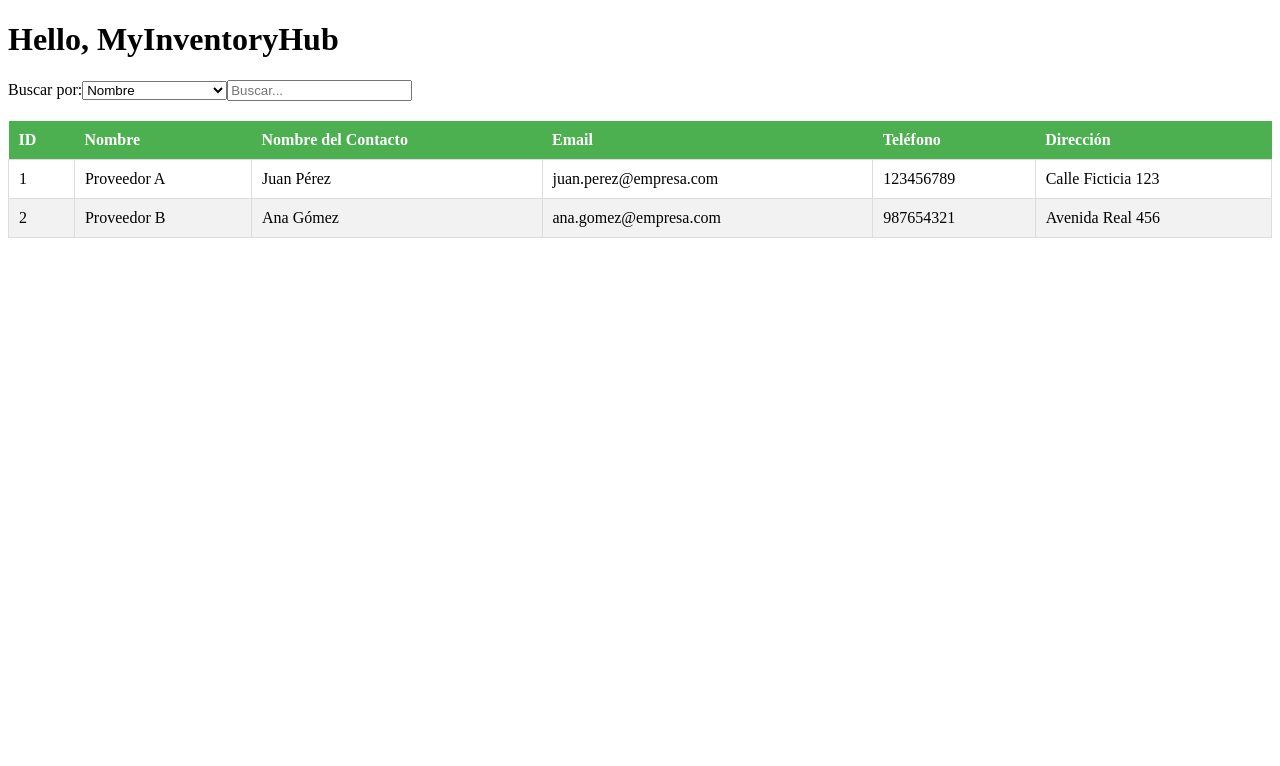
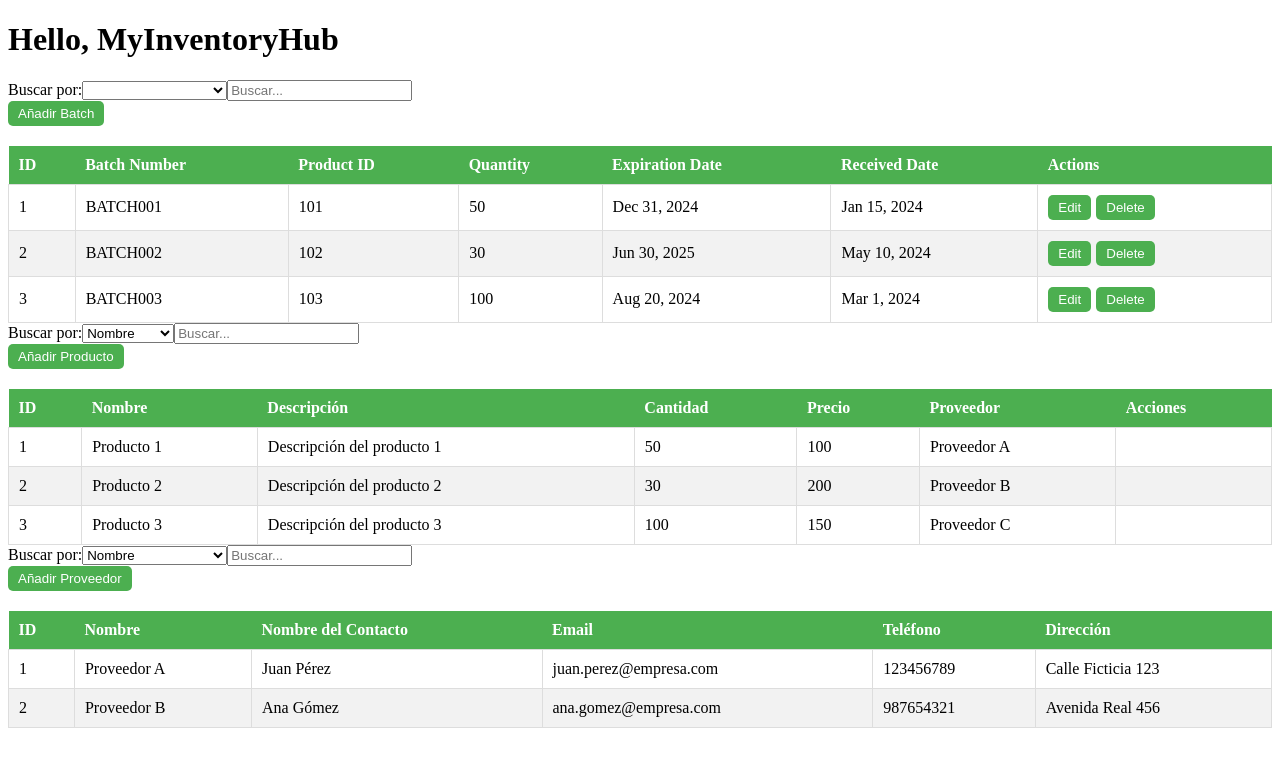
Before and after one commit to SyTW2425/E17_P4, an Angular app in the folder MyInventoryHub/: page / in a window 1280 px wide. Shown: the top 766 px of the page. Built offline with nearby package versions, Linux system fonts and the light colour scheme.

Commit message:
3 First Components Actualized

```diff
--- a/MyInventoryHub/src/app/app.component.html
+++ b/MyInventoryHub/src/app/app.component.html
@@ -1,6 +1,6 @@
 <h1>Hello, MyInventoryHub</h1>
 <div class="container">
-  <!-- <app-batch-list></app-batch-list> -->
-  <!-- <app-product-manager></app-product-manager> -->
+  <app-batch-list></app-batch-list>
+  <app-product-manager></app-product-manager>
    <app-supplier-manager></app-supplier-manager>
 </div>
--- a/MyInventoryHub/src/app/components/batch-list/batch-list.component.html
+++ b/MyInventoryHub/src/app/components/batch-list/batch-list.component.html
@@ -1,5 +1,22 @@
+<!-- Selector para elegir el campo de búsqueda -->
+<label for="searchCriteria">Buscar por:</label>
+<select id="searchCriteria" [(ngModel)]="searchCriteria">
+  <option value="id">ID</option>
+  <option value="productId">ID Producto</option>
+  <option value="batchNumber">Número de Lote</option>
+  <option value="quantity">Cantidad</option>
+  <option value="expirationDate">Fecha de Expiración</option>
+  <option value="receivedDate">Fecha de Recepción</option>
+</select>
+
+<!-- Campo de búsqueda -->
+<input type="text" [(ngModel)]="searchTerm" (input)="filterBatches()" placeholder="Buscar..." />
+
+
 <!-- Botón para mostrar el formulario de adición -->
-<button (click)="startAddBatch()">Añadir Batch</button>
+ <div>
+  <button (click)="startAddBatch()">Añadir Batch</button>
+ </div>
 
 <!-- Formulario para añadir un nuevo lote, visible solo si isAdding es true -->
 <div *ngIf="isAdding">
--- a/MyInventoryHub/src/app/components/batch-list/batch-list.component.ts
+++ b/MyInventoryHub/src/app/components/batch-list/batch-list.component.ts
@@ -9,7 +9,7 @@ import { FormsModule } from '@angular/forms';
   standalone: true,
   templateUrl: './batch-list.component.html',
   imports: [CommonModule, DatePipe, FormsModule],
-  styleUrls: ['./batch-list.component.css']
+  styleUrls: ['./batch-list.component.css'],
 })
 export class BatchListComponent implements OnInit {
   batches: Batch[] = [
@@ -19,7 +19,7 @@ export class BatchListComponent implements OnInit {
       batchNumber: 'BATCH001',
       quantity: 50,
       expirationDate: new Date('2024-12-31'),
-      receivedDate: new Date('2024-01-15')
+      receivedDate: new Date('2024-01-15'),
     },
     {
       id: 2,
@@ -27,7 +27,7 @@ export class BatchListComponent implements OnInit {
       batchNumber: 'BATCH002',
       quantity: 30,
       expirationDate: new Date('2025-06-30'),
-      receivedDate: new Date('2024-05-10')
+      receivedDate: new Date('2024-05-10'),
     },
     {
       id: 3,
@@ -35,8 +35,8 @@ export class BatchListComponent implements OnInit {
       batchNumber: 'BATCH003',
       quantity: 100,
       expirationDate: new Date('2024-08-20'),
-      receivedDate: new Date('2024-03-01')
-    }
+      receivedDate: new Date('2024-03-01'),
+    },
   ];
 
   searchCriteria: string = 'batchId';
@@ -49,16 +49,17 @@ export class BatchListComponent implements OnInit {
     batchNumber: '',
     quantity: 0,
     expirationDate: new Date(),
-    receivedDate: new Date()
+    receivedDate: new Date(),
   };
 
-  newBatch: Batch = { // Inicializamos el nuevo lote con valores por defecto
+  newBatch: Batch = {
+    // Inicializamos el nuevo lote con valores por defecto
     id: 0,
     productId: 0,
     batchNumber: '',
     quantity: 0,
     expirationDate: new Date(),
-    receivedDate: new Date()
+    receivedDate: new Date(),
   };
 
   isEditing: boolean = false;
@@ -70,18 +71,6 @@ export class BatchListComponent implements OnInit {
     this.filteredBatches = [...this.batches];
   }
 
-  filterBatches(): void {
-    if (this.searchCriteria === 'batchId') {
-      this.filteredBatches = this.batches.filter(batch =>
-        batch.id.toString().includes(this.searchTerm)
-      );
-    } else if (this.searchCriteria === 'productId') {
-      this.filteredBatches = this.batches.filter(batch =>
-        batch.productId.toString().includes(this.searchTerm)
-      );
-    }
-  }
-
   editBatch(batch: Batch): void {
     this.selectedBatch = { ...batch };
     this.isEditing = true;
@@ -89,7 +78,9 @@ export class BatchListComponent implements OnInit {
 
   saveBatch(): void {
     if (this.selectedBatch.id !== 0) {
-      const index = this.batches.findIndex(batch => batch.id === this.selectedBatch.id);
+      const index = this.batches.findIndex(
+        (batch) => batch.id === this.selectedBatch.id
+      );
       if (index !== -1) {
         this.batches[index] = { ...this.selectedBatch };
       }
@@ -100,7 +91,7 @@ export class BatchListComponent implements OnInit {
         batchNumber: '',
         quantity: 0,
         expirationDate: new Date(),
-        receivedDate: new Date()
+        receivedDate: new Date(),
       };
       this.filterBatches();
     }
@@ -114,12 +105,12 @@ export class BatchListComponent implements OnInit {
       batchNumber: '',
       quantity: 0,
       expirationDate: new Date(),
-      receivedDate: new Date()
+      receivedDate: new Date(),
     };
   }
 
   deleteBatch(batchId: number): void {
-    this.batches = this.batches.filter(batch => batch.id !== batchId);
+    this.batches = this.batches.filter((batch) => batch.id !== batchId);
     this.filterBatches();
   }
 
@@ -138,7 +129,7 @@ export class BatchListComponent implements OnInit {
         batchNumber: '',
         quantity: 0,
         expirationDate: new Date(),
-        receivedDate: new Date()
+        receivedDate: new Date(),
       };
       this.isAdding = false; // Oculta el formulario de adición
       this.filterBatches();
@@ -156,7 +147,29 @@ export class BatchListComponent implements OnInit {
       batchNumber: '',
       quantity: 0,
       expirationDate: new Date(),
-      receivedDate: new Date()
+      receivedDate: new Date(),
     };
   }
+
+  // Filtrar los lotes según el campo seleccionado
+  filterBatches(): void {
+    this.filteredBatches = this.batches.filter((batch) => {
+      if (this.searchCriteria === 'id') {
+        return batch.id.toString().includes(this.searchTerm);
+      } else if (this.searchCriteria === 'productId') {
+        return batch.productId.toString().includes(this.searchTerm);
+      } else if (this.searchCriteria === 'batchNumber') {
+        return batch.batchNumber
+          .toLowerCase()
+          .includes(this.searchTerm.toLowerCase());
+      } else if (this.searchCriteria === 'quantity') {
+        return batch.quantity.toString().includes(this.searchTerm);
+      } else if (this.searchCriteria === 'expirationDate') {
+        return batch.expirationDate.toString().includes(this.searchTerm); // Se puede convertir a cadena para comparar
+      } else if (this.searchCriteria === 'receivedDate') {
+        return batch.receivedDate.toString().includes(this.searchTerm); // Lo mismo para la fecha de recepción
+      }
+      return false; // Si no coincide con ningún campo
+    });
+  }
 }
--- a/MyInventoryHub/src/app/components/product-manager/product-manager.component.html
+++ b/MyInventoryHub/src/app/components/product-manager/product-manager.component.html
@@ -1,5 +1,23 @@
+<!-- Selector para elegir el campo de búsqueda -->
+<label for="searchCriteria">Buscar por:</label>
+<select id="searchCriteria" [(ngModel)]="searchCriteria">
+  <option value="id">ID</option>
+  <option value="name">Nombre</option>
+  <option value="description">Descripción</option>
+  <option value="quantity">Cantidad</option>
+  <option value="price">Precio</option>
+  <option value="supplier">Proveedor</option>
+</select>
+
+<!-- Campo de búsqueda -->
+<input type="text" [(ngModel)]="searchTerm" (input)="filterProducts()" placeholder="Buscar..." />
+
+
 <!-- Botón para mostrar el formulario de adición -->
-<button (click)="startAddProduct()">Añadir Producto</button>
+<div>
+  <button (click)="startAddProduct()">Añadir Producto</button>
+</div>
+
 
 <!-- Formulario para añadir un nuevo producto, visible solo si isAdding es true -->
 <div *ngIf="isAdding">
--- a/MyInventoryHub/src/app/components/product-manager/product-manager.component.ts
+++ b/MyInventoryHub/src/app/components/product-manager/product-manager.component.ts
@@ -8,7 +8,7 @@ import { FormsModule } from '@angular/forms';
   standalone: true,
   templateUrl: './product-manager.component.html',
   imports: [CommonModule, FormsModule], // Asegúrate de importar FormsModule
-  styleUrls: ['./product-manager.component.css']
+  styleUrls: ['./product-manager.component.css'],
 })
 export class ProductManagerComponent implements OnInit {
   products: Product[] = [
@@ -18,7 +18,7 @@ export class ProductManagerComponent implements OnInit {
       description: 'Descripción del producto 1',
       quantity: 50,
       price: 100,
-      supplier: 'Proveedor A'
+      supplier: 'Proveedor A',
     },
     {
       id: 2,
@@ -26,7 +26,7 @@ export class ProductManagerComponent implements OnInit {
       description: 'Descripción del producto 2',
       quantity: 30,
       price: 200,
-      supplier: 'Proveedor B'
+      supplier: 'Proveedor B',
     },
     {
       id: 3,
@@ -34,9 +34,13 @@ export class ProductManagerComponent implements OnInit {
       description: 'Descripción del producto 3',
       quantity: 100,
       price: 150,
-      supplier: 'Proveedor C'
-    }
+      supplier: 'Proveedor C',
+    },
   ];
+
+  searchCriteria: string = 'name'; // El valor predeterminado es buscar por nombre
+  searchTerm: string = '';
+  filteredProducts: Product[] = [];
 
   newProduct: Product = {
     id: 0,
@@ -44,14 +48,16 @@ export class ProductManagerComponent implements OnInit {
     description: '',
     quantity: 0,
     price: 0,
-    supplier: ''
+    supplier: '',
   };
 
   isAdding: boolean = false;
 
   constructor() {}
 
-  ngOnInit(): void {}
+  ngOnInit(): void {
+    this.filteredProducts = [...this.products];
+  }
 
   // Función para iniciar la adición de un nuevo producto
   startAddProduct(): void {
@@ -61,9 +67,16 @@ export class ProductManagerComponent implements OnInit {
   // Función para añadir un nuevo producto
   addProduct(): void {
     // Validación básica de campos
-    if (this.newProduct.name && this.newProduct.supplier && this.newProduct.quantity >= 0 && this.newProduct.price >= 0) {
+    if (
+      this.newProduct.name &&
+      this.newProduct.supplier &&
+      this.newProduct.quantity >= 0 &&
+      this.newProduct.price >= 0
+    ) {
       // Generamos un nuevo ID para el producto
-      this.newProduct.id = this.products.length ? Math.max(...this.products.map(p => p.id)) + 1 : 1;
+      this.newProduct.id = this.products.length
+        ? Math.max(...this.products.map((p) => p.id)) + 1
+        : 1;
 
       // Añadimos el producto al arreglo
       this.products.push({ ...this.newProduct });
@@ -75,7 +88,7 @@ export class ProductManagerComponent implements OnInit {
         description: '',
         quantity: 0,
         price: 0,
-        supplier: ''
+        supplier: '',
       };
 
       this.isAdding = false; // Ocultamos el formulario de adición
@@ -93,7 +106,33 @@ export class ProductManagerComponent implements OnInit {
       description: '',
       quantity: 0,
       price: 0,
-      supplier: ''
+      supplier: '',
     };
   }
+
+  // Filtrar los productos según el campo seleccionado
+  filterProducts(): void {
+    this.filteredProducts = this.products.filter((product) => {
+      if (this.searchCriteria === 'name') {
+        return product.name
+          .toLowerCase()
+          .includes(this.searchTerm.toLowerCase());
+      } else if (this.searchCriteria === 'description') {
+        return product.description
+          .toLowerCase()
+          .includes(this.searchTerm.toLowerCase());
+      } else if (this.searchCriteria === 'quantity') {
+        return product.quantity.toString().includes(this.searchTerm);
+      } else if (this.searchCriteria === 'price') {
+        return product.price.toString().includes(this.searchTerm);
+      } else if (this.searchCriteria === 'supplier') {
+        return product.supplier
+          .toLowerCase()
+          .includes(this.searchTerm.toLowerCase());
+      } else if (this.searchCriteria === 'id') {
+        return product.id.toString().includes(this.searchTerm);
+      }
+      return false; // Si no coincide con ningún campo
+    });
+  }
 }
--- a/MyInventoryHub/src/app/components/supplier-manager/supplier-manager.component.html
+++ b/MyInventoryHub/src/app/components/supplier-manager/supplier-manager.component.html
@@ -9,8 +9,39 @@
   <option value="id">ID</option>
 </select>
 
+
 <!-- Campo de búsqueda -->
 <input type="text" [(ngModel)]="searchTerm" (input)="filterSuppliers()" placeholder="Buscar..." />
+
+<!-- Botón para mostrar el formulario de adición -->
+ <div>
+  <button (click)="startAddSupplier()">Añadir Proveedor</button>
+ </div>
+
+<!-- Formulario para añadir un nuevo proveedor, visible solo si isAdding es true -->
+<div *ngIf="isAdding">
+  <h3>Añadir Nuevo Proveedor</h3>
+  <form (ngSubmit)="addSupplier()">
+    <label for="name">Nombre:</label>
+    <input type="text" [(ngModel)]="newSupplier.name" name="name" required />
+
+    <label for="contactName">Nombre del Contacto:</label>
+    <input type="text" [(ngModel)]="newSupplier.contactName" name="contactName" required />
+
+    <label for="contactEmail">Email:</label>
+    <input type="email" [(ngModel)]="newSupplier.contactEmail" name="contactEmail" required />
+
+    <label for="contactPhone">Teléfono:</label>
+    <input type="text" [(ngModel)]="newSupplier.contactPhone" name="contactPhone" required />
+
+    <label for="address">Dirección:</label>
+    <input type="text" [(ngModel)]="newSupplier.address" name="address" required />
+
+    <button type="submit">Guardar Proveedor</button>
+    <button type="button" (click)="cancelAdd()">Cancelar</button>
+  </form>
+</div>
+
 
 <!-- Tabla de proveedores -->
 <table>
```
